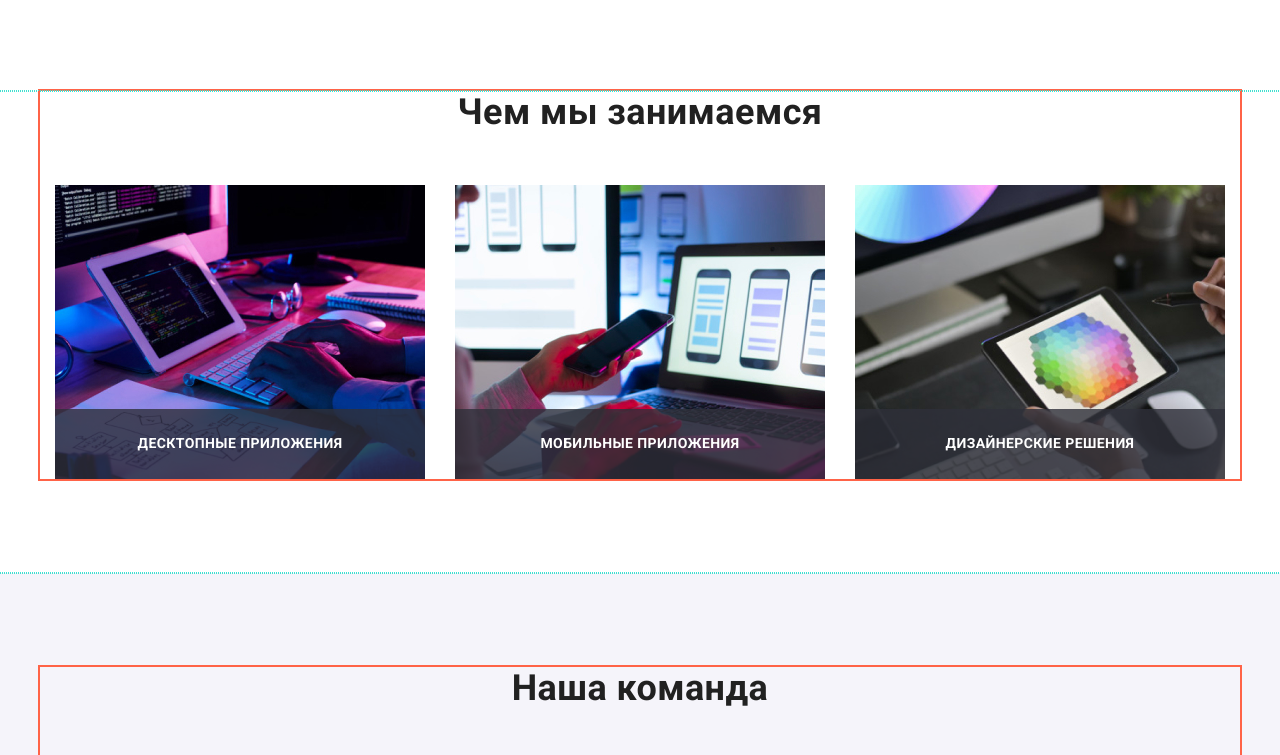
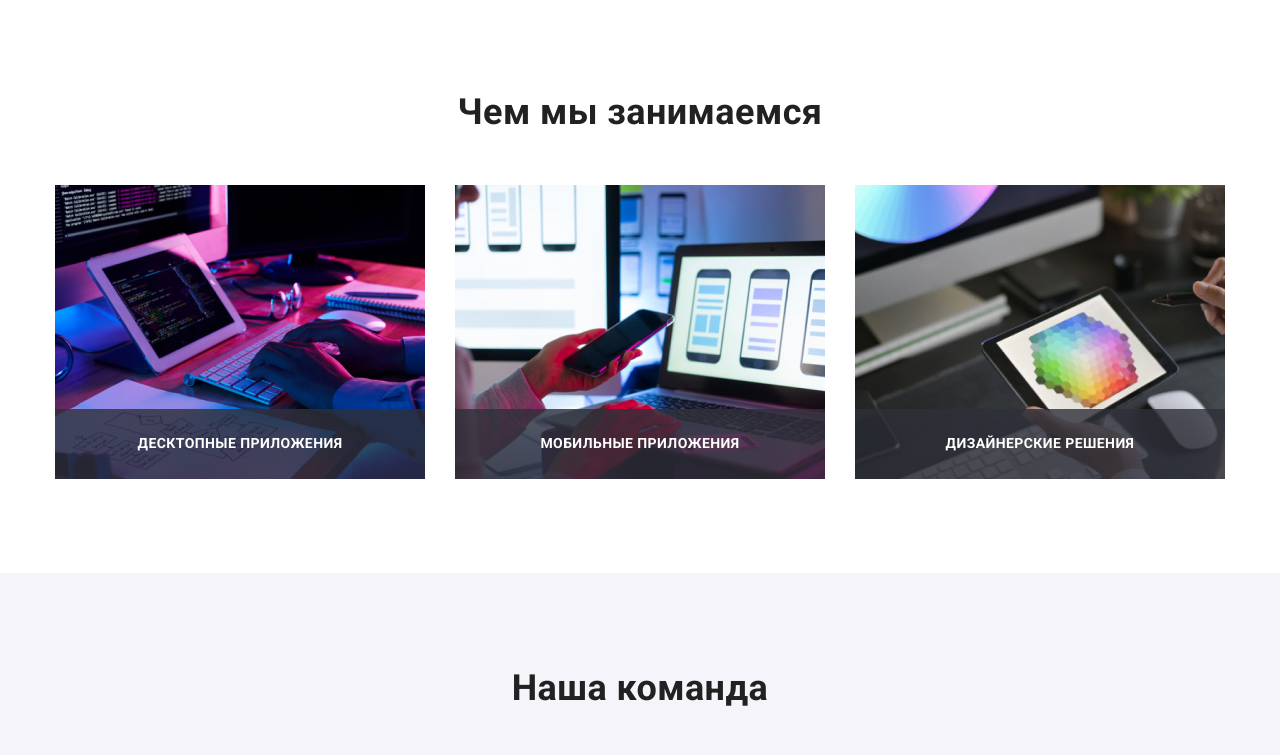
Before and after one commit to RuslanaKravchenko/goit-markup-hw-06, a plain HTML site: page index.html in a window 1280 px wide. Shown: the part 1025-1780 px from the top of the page. Drawn offline with nearby package versions, Linux system fonts and the light colour scheme.

Commit message:
Убирает outline

```diff
--- a/css/common.css
+++ b/css/common.css
@@ -65,14 +65,14 @@ img {
 	width: 1200px;
 	padding: 0 15px;
 
-	outline: 2px solid tomato;
+	/* outline: 2px solid tomato; */
 }
 
 .section {
 	padding-top: 94px;
 	padding-bottom: 94px;
 
-	outline: 1px dotted turquoise;
+	/* outline: 1px dotted turquoise; */
 }
 
 .button {
```
